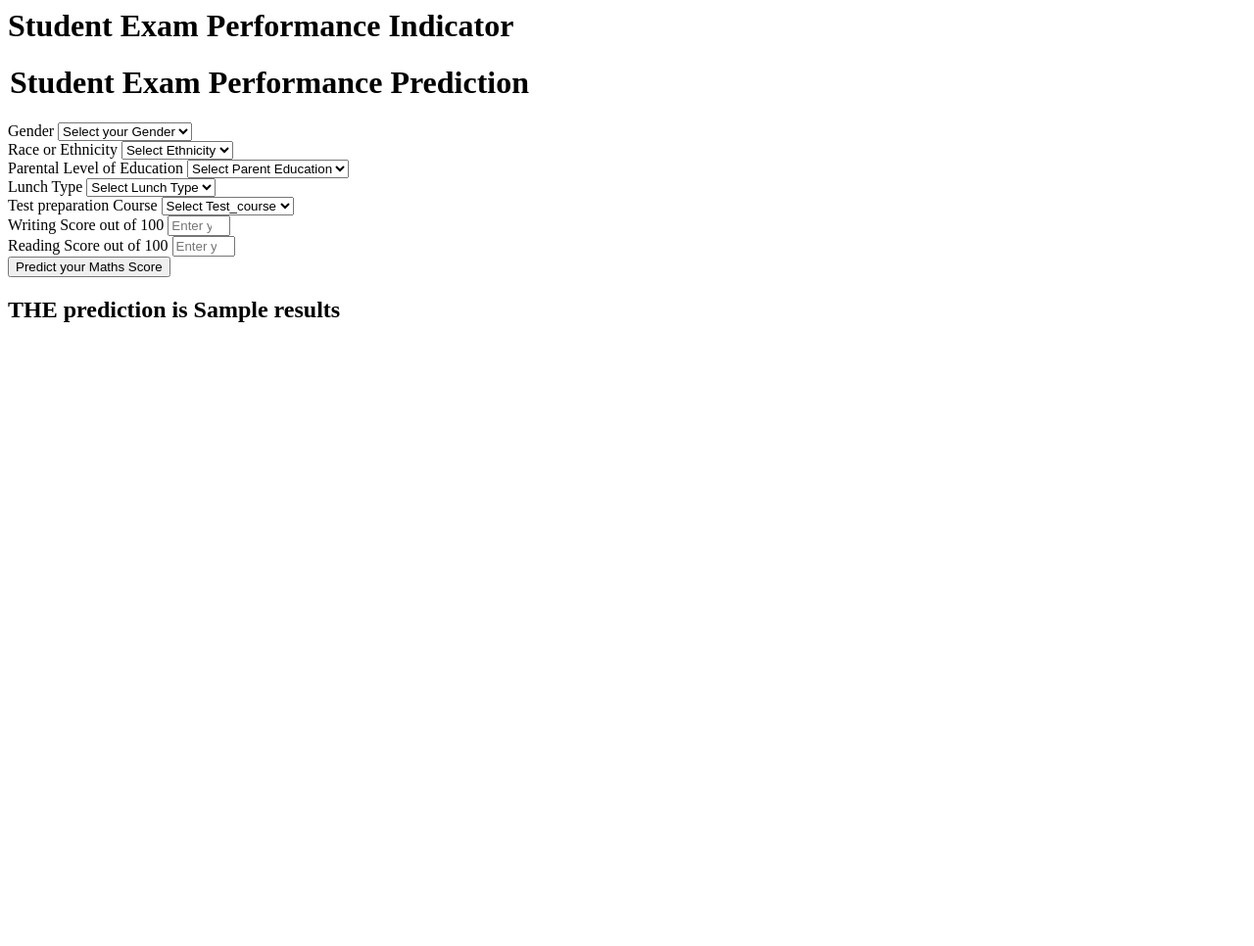
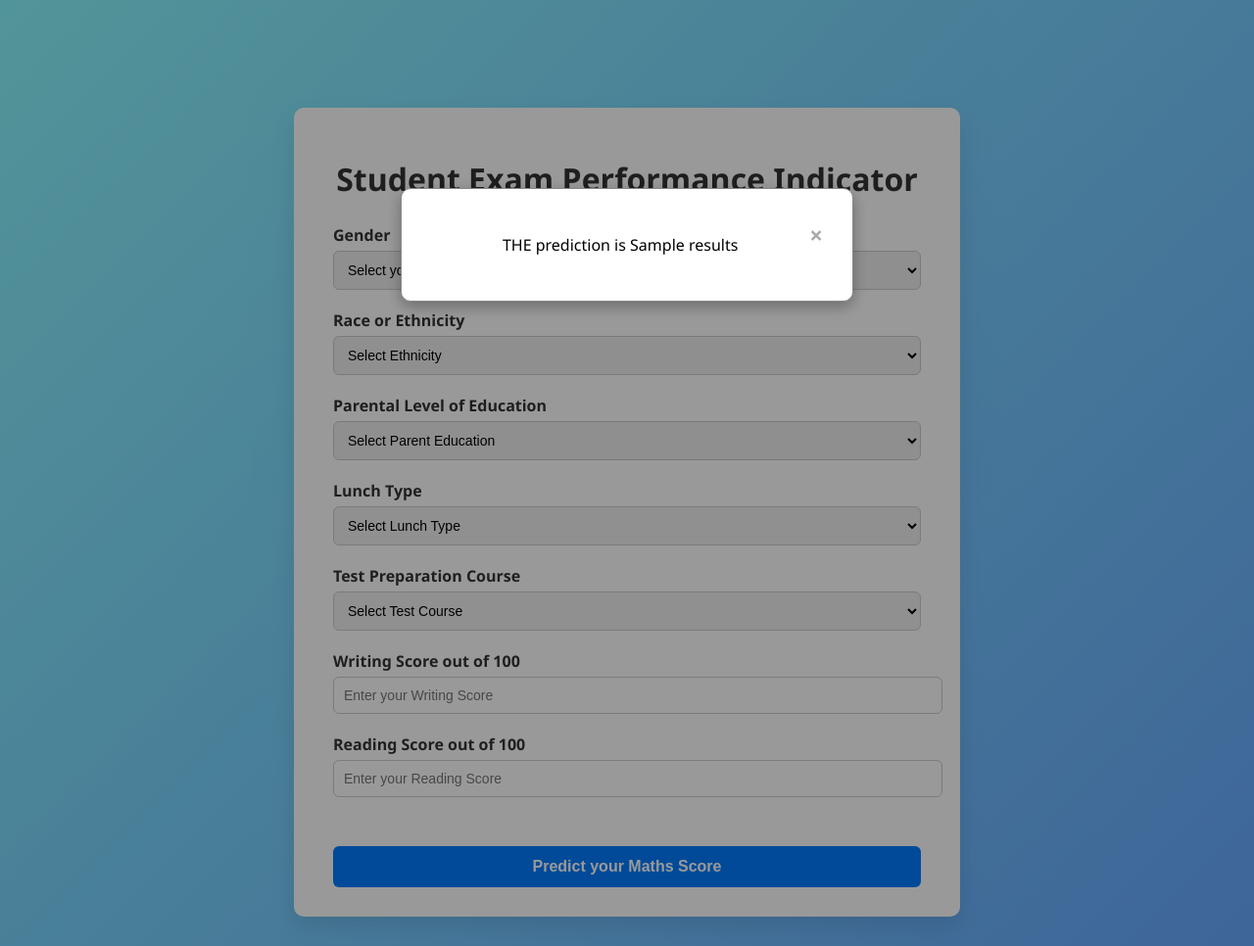
Before and after one commit to rohit00-07/MLProject, a Flask app: template templates/home.html in a window 1280 px wide. Shown: the whole page at 98% size. Run offline with Flask 3, Linux system fonts and the light colour scheme; the template is opened without the code that fills it: most values are stand-ins (such as "Sample title", 1, 10 or a date in 2020).

Commit message:
frontend integration

```diff
--- a/templates/home.html
+++ b/templates/home.html
@@ -1,111 +1,200 @@
-<html>
+<!DOCTYPE html>
+<html lang="en">
+<head>
+    <meta charset="UTF-8">
+    <title>Student Exam Performance</title>
+    <style>
+        body {
+            font-family: 'Segoe UI', Tahoma, Geneva, Verdana, sans-serif;
+            background: linear-gradient(135deg, #89f7fe 0%, #66a6ff 100%);
+            margin: 0;
+            padding: 40px;
+            display: flex;
+            justify-content: center;
+            align-items: center;
+            min-height: 100vh;
+        }
+
+        .container {
+            background: white;
+            max-width: 600px;
+            width: 100%;
+            padding: 30px 40px;
+            border-radius: 10px;
+            box-shadow: 0 10px 25px rgba(0, 0, 0, 0.1);
+        }
+
+        .container h1 {
+            text-align: center;
+            color: #333;
+            margin-bottom: 25px;
+        }
+
+        .form-label {
+            margin-top: 20px;
+            display: block;
+            font-weight: 600;
+            color: #333;
+        }
+
+        .form-control {
+            width: 100%;
+            padding: 10px;
+            margin-top: 5px;
+            border: 1px solid #ccc;
+            border-radius: 6px;
+            font-size: 14px;
+        }
+
+        .btn {
+            margin-top: 30px;
+            width: 100%;
+            padding: 12px;
+            background-color: #007bff;
+            color: white;
+            border: none;
+            font-size: 16px;
+            font-weight: bold;
+            border-radius: 6px;
+            cursor: pointer;
+            transition: background-color 0.3s ease;
+        }
+
+        .btn:hover {
+            background-color: #0056b3;
+        }
+
+        h2 {
+            text-align: center;
+            margin-top: 25px;
+            color: #222;
+            font-weight: 600;
+        }
+
+        .result-box {
+            /* Modal replaces this; keep for compatibility but not used */
+        }
+
+        .modal {
+            display: none;
+            position: fixed;
+            z-index: 1000;
+            left: 0;
+            top: 0;
+            width: 100%;
+            height: 100%;
+            overflow: auto;
+            background-color: rgba(0,0,0,0.4);
+        }
+
+        .modal-content {
+            background-color: #fff;
+            margin: 15% auto;
+            padding: 30px;
+            border: 1px solid #888;
+            width: 80%;
+            max-width: 400px;
+            border-radius: 10px;
+            text-align: center;
+            box-shadow: 0 5px 15px rgba(0,0,0,0.3);
+        }
+
+        .close {
+            color: #aaa;
+            float: right;
+            font-size: 24px;
+            font-weight: bold;
+            cursor: pointer;
+        }
+
+        .form-group {
+            margin-bottom: 20px;
+        }
+    </style>
+</head>
 <body>
-    <div class="login">
+    <div class="container">
         <h1>Student Exam Performance Indicator</h1>
-
-       <form action="{{ url_for('predict_datapoint')}}" method="post">
-        <h1>
-            <legend>Student Exam Performance Prediction</legend>
-        </h1>
-        <div class="mb-3">
+        <form action="{{ url_for('predict_datapoint') }}" method="post">
+            <div class="form-group">
                 <label class="form-label">Gender</label>
-            <select class="form-control" name="gender" placeholder="Enter you Gender" required>
-                <option class="placeholder" selected disabled value="">Select your Gender</option>
-                <option value="male">
-                    Male
-                </option>
-                <option value="female">
-                    Female
-                </option>
+                <select class="form-control" name="gender" required>
+                    <option selected disabled value="">Select your Gender</option>
+                    <option value="male">Male</option>
+                    <option value="female">Female</option>
                 </select>
             </div>
-        <div class="mb-3">
+
+            <div class="form-group">
                 <label class="form-label">Race or Ethnicity</label>
-            <select class="form-control" name="ethnicity" placeholder="Enter you ethnicity" required>
-                <option class="placeholder" selected disabled value="">Select Ethnicity</option>
-                <option value="group A">
-                    Group A
-                </option>
-                <option value="group B">
-                    Group B
-                </option>
-                <option value="group C">
-                    Group C
-                </option>
-                <option value="group D">
-                    Group D
-                </option>
-                <option value="group E">
-                    Group E
-                </option>
+                <select class="form-control" name="ethnicity" required>
+                    <option selected disabled value="">Select Ethnicity</option>
+                    <option value="group A">Group A</option>
+                    <option value="group B">Group B</option>
+                    <option value="group C">Group C</option>
+                    <option value="group D">Group D</option>
+                    <option value="group E">Group E</option>
                 </select>
             </div>
-        <div class="mb-3">
+
+            <div class="form-group">
                 <label class="form-label">Parental Level of Education</label>
-            <select class="form-control" name="parental_level_of_education"
-                placeholder="Enter you Parent Education" required>
-                <option class="placeholder" selected disabled value="">Select Parent Education</option>
-                <option value="associate's degree">
-                    associate's degree
-                </option>
-                <option value="bachelor's degree">
-                    bachelor's degree
-                </option>
-                <option value="high school">
-                    high school
-                </option>
-                <option value="master's degree">
-                    master's degree
-                </option>
-                <option value="some college">
-                    some college
-                </option>
-                <option value="some high school">
-                    some high school
-                </option>
+                <select class="form-control" name="parental_level_of_education" required>
+                    <option selected disabled value="">Select Parent Education</option>
+                    <option value="associate's degree">associate's degree</option>
+                    <option value="bachelor's degree">bachelor's degree</option>
+                    <option value="high school">high school</option>
+                    <option value="master's degree">master's degree</option>
+                    <option value="some college">some college</option>
+                    <option value="some high school">some high school</option>
                 </select>
             </div>
-        <div class="mb-3">
+
+            <div class="form-group">
                 <label class="form-label">Lunch Type</label>
-            <select class="form-control" name="lunch" placeholder="Enter you Lunch" required>
-                <option class="placeholder" selected disabled value="">Select Lunch Type</option>
-                <option value="free/reduced">
-                    free/reduced
-                </option>
-                <option value="standard">
-                    standard
-                </option>
+                <select class="form-control" name="lunch" required>
+                    <option selected disabled value="">Select Lunch Type</option>
+                    <option value="free/reduced">free/reduced</option>
+                    <option value="standard">standard</option>
                 </select>
             </div>
-        <div class="mb-3">
-            <label class="form-label">Test preparation Course</label>
-            <select class="form-control" name="test_preparation_course" placeholder="Enter you Course"
-                required>
-                <option class="placeholder" selected disabled value="">Select Test_course</option>
-                <option value="none">
-                    None
-                </option>
-                <option value="completed">
-                    Completed
-                </option>
+
+            <div class="form-group">
+                <label class="form-label">Test Preparation Course</label>
+                <select class="form-control" name="test_preparation_course" required>
+                    <option selected disabled value="">Select Test Course</option>
+                    <option value="none">None</option>
+                    <option value="completed">Completed</option>
                 </select>
             </div>
-        <div class="mb-3">
+
+            <div class="form-group">
                 <label class="form-label">Writing Score out of 100</label>
-            <input class="form-control" type="number" name="reading_score"
-                placeholder="Enter your Reading score" min='0' max='100' />
+                <input class="form-control" type="number" name="reading_score" min="0" max="100" placeholder="Enter your Writing Score">
             </div>
-        <div class="mb-3">
+
+            <div class="form-group">
                 <label class="form-label">Reading Score out of 100</label>
-            <input class="form-control" type="number" name="writing_score"
-                placeholder="Enter your Reading Score" min='0' max='100' />
+                <input class="form-control" type="number" name="writing_score" min="0" max="100" placeholder="Enter your Reading Score">
             </div>
-        <div class="mb-3">
-            <input class="btn btn-primary" type="submit" value="Predict your Maths Score" required />
+
+            <input class="btn" type="submit" value="Predict your Maths Score">
+        </form>
+        <div id="resultModal" class="modal">
+            <div class="modal-content">
+                <span class="close" onclick="document.getElementById('resultModal').style.display='none'">&times;</span>
+                <p>THE prediction is {{results}}</p>
             </div>
-    </form>
-    <h2>
-       THE  prediction is {{results}}
-    </h2>
-   <body>
+        </div>
+
+    </div>
+</body>
+<script>
+    window.onload = function() {
+        const result = "{{ results }}";
+        if (result && result !== "None") {
+            document.getElementById("resultModal").style.display = "block";
+        }
+    };
+</script>
 </html>
```
Also changed, not shown: application.py (deleted, +0 -36 lines), templates/index.html (+55 -1 lines). Lines whose indentation alone changed are shown as unchanged.
